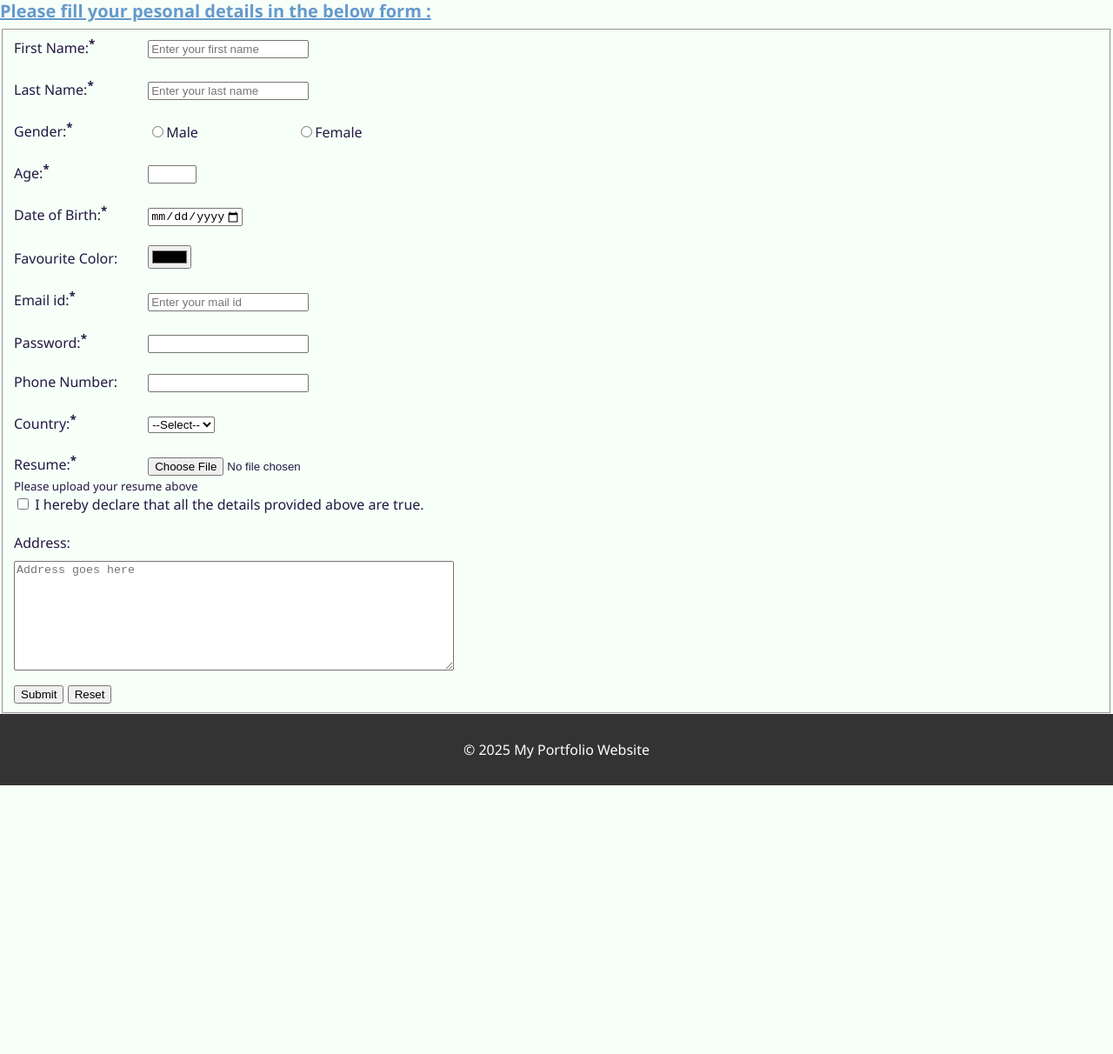
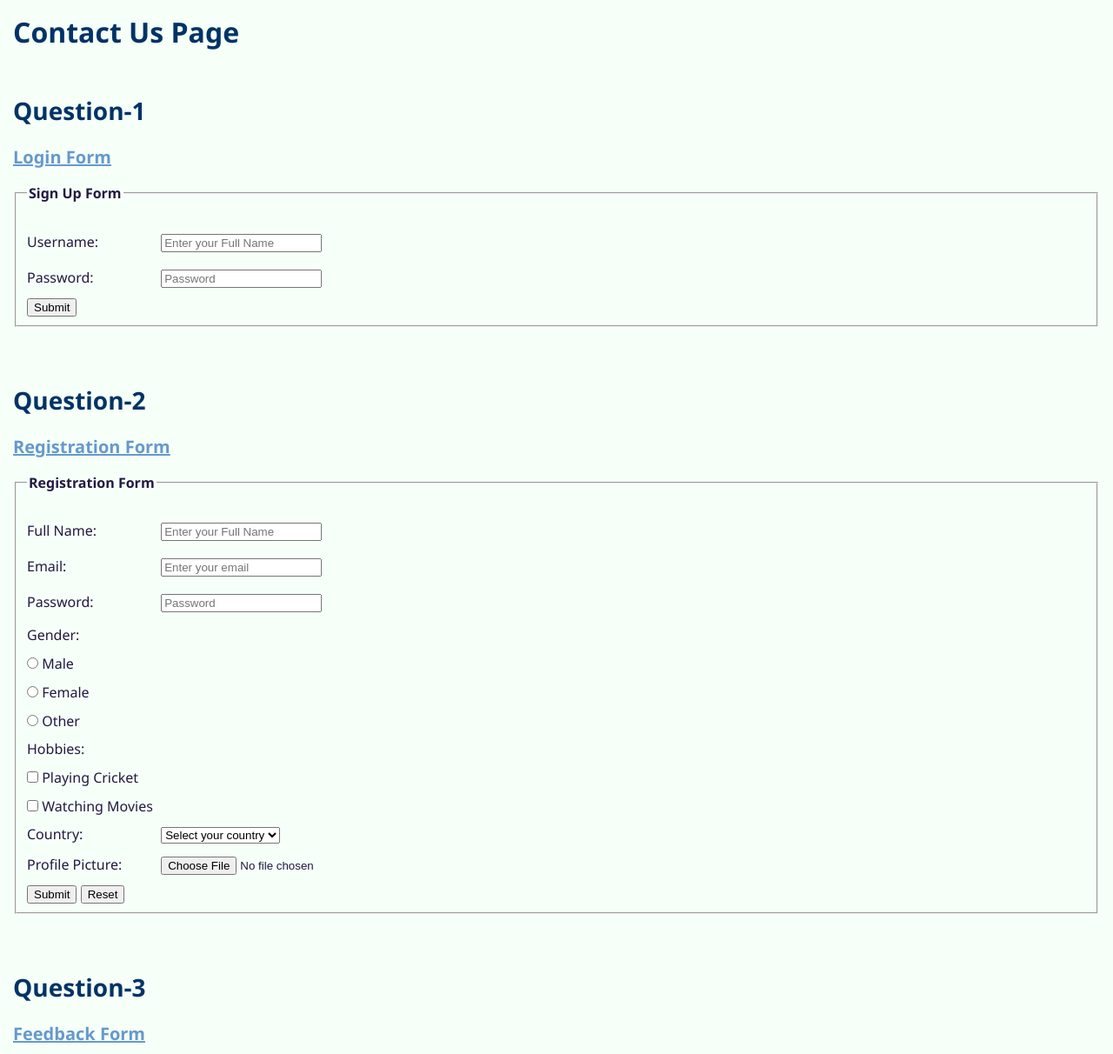
Before and after one commit to Kowshik2k1/Web-Development, a plain HTML site: page contact.html in a window 1280 px wide. Shown: the part 142-1354 px from the top of the page at 87% size. Before the commit the page ends 1045 px from the top, so only its background shows below. Drawn offline with Linux system fonts and the light colour scheme.

Commit message:
Assignment2(forms)
Assignment2(forms)

```diff
--- a/contact.html
+++ b/contact.html
@@ -16,6 +16,36 @@
             width: 100%;
             display: inline;
         }
+
+        h1,
+        h2,
+        h3 {
+            padding: 10px 0;
+        }
+
+        main {
+            padding: 50px 15px;
+        }
+
+        .form {
+            padding: 30px 0;
+        }
+
+        form {
+            padding-top: 20px;
+        }
+
+        legend {
+            font-weight: 700;
+        }
+
+        input {
+            margin: 10px 0;
+        }
+
+        label {
+            padding: 5px 0;
+        }
     </style>
 </head>
 
@@ -29,64 +59,100 @@
     </header>
     <main>
         <h1>Contact Us Page</h1>
-        <h3>Please fill your pesonal details in the below form :</h3>
-        <fieldset>
-            <form>
-                <label for="fname">First Name:<sup><b>*</b></sup> </label>
-                <input id="fname" type="text" name="First Name" placeholder="Enter your first name"
-                    title="Please enter first Name" pattern="[A-Za-z]+" value="" required><br />
-                <br />
-                <label for="lname">Last Name:<sup><b>*</b></sup> </label>
-                <input id="lname" type="text" name="Last Name" placeholder="Enter your last name"
-                    title="Please enter last name" value="" required><br />
-                <br />
-                <label for="gender">Gender:<sup><b>*</b></sup> </label>
-                <input id="male" type="radio" name="gender" value="Male"><label for="male">Male</label><input
-                    id="female" type="radio" name="gender" value="Female"><label for="female">Female</label><br />
-                <br />
-                <label for="age">Age:<sup><b>*</b></sup> </label>
-                <input id="age" type="number" name="number" title="Please enter your age" value="" min="18"
-                    max="60" required><br />
-                <br />
-                <label for="dob">Date of Birth:<sup><b>*</b></sup> </label>
-                <input id="dob" type="date" name="dob" min="2000-01-01" max="2023-12-31" value="" required><br />
-                <br />
-                <label for="color">Favourite Color: </label>
-                <input id="color" type="color" name="color" placeholder="Select your favourite color" title=""
-                    value=""><br />
-                <br />
-                <label for="email">Email id:<sup><b>*</b></sup> </label>
-                <input id="email" type="email" name="Email id" placeholder="Enter your mail id" value="" required><br />
-                <br />
-                <label for="password">Password:<sup><b>*</b></sup> </label>
-                <input id="password" type="password" name="Password" value="" minlength="8" maxlength="10"
+        <div class="form" id="login-form">
+            <h2>Question-1</h2>
+            <h3>Login Form</h3>
+            <fieldset>
+                <legend>Sign Up Form</legend>
+                <form action="submit.html" method="POST">
+                    <label for="username">Username:</label>
+                    <input type="text" id="username" placeholder="Enter your Full Name" name="username" required><br />
+
+                    <label for="password">Password:</label>
+                    <input type="password" id="password" name="password" placeholder="Password" minlength="8" maxlength="10"
                     pattern="[A-Za-z0-9]+" required><br />
-                <br />
-                <label for="phone">Phone Number: </label>
-                <input id="phone" type="tel" name="phone" value="" pattern="[0-9]+" maxlength="10"><br />
-                <br />
-                <label for="country">Country:<sup><b>*</b></sup> </label>
-                <select id="country" name="country" required>
-                    <option value="select">--Select--</option>
-                    <option value="India">India</option>
-                    <option value="Us">Us</option>
-                    <option value="Australia">Australia</option>
-                </select>
-                <br />
-                <br />
-                <label for="resume">Resume:<sup><b>*</b></sup> </label>
-                <input id="resume" name="resume" type="file" required>
-                <p><small>Please upload your resume above</small></p>
-                <input id="checkbox1" type="checkbox" name="checkbox1" value="" required>
-                <label for="checkbox1" class="full-width">I hereby declare that all the details provided above are true.</label>
-                <br />
-                <br />
-                <label for="address">Address: </label><br/>
-                <textarea id="address" name="address" placeholder="Address goes here" rows="8" cols="20"></textarea>
-                <br/>
-                <input type="submit" value="Submit"> <input type="reset" value="Reset">
-            </form>
-        </fieldset>
+
+                    <button type="submit">Submit</button>
+                </form>
+            </fieldset>
+        </div>
+        <div class="form" id="registration-form">
+            <h2>Question-2</h2>
+            <h3>Registration Form</h3>
+            <fieldset>
+                <legend>Registration Form</legend>
+                <form action="submit.html" method="POST">
+                    <label for="fullname">Full Name:</label>
+                    <input type="text" id="fullname" name="fullname" placeholder="Enter your Full Name" required><br />
+
+                    <label for="email">Email:</label>
+                    <input type="email" id="email" name="email" placeholder="Enter your email" required><br />
+
+                    <label for="password">Password:</label>
+                    <input type="password" id="password" name="password" placeholder="Password" minlength="8" maxlength="10"
+                    pattern="[A-Za-z0-9]+" required><br />
+
+                    <label>Gender:</label><br />
+                    <input type="radio" id="male" name="gender" value="male">
+                    <label for="male">Male</label><br />
+                    <input type="radio" id="female" name="gender" value="female">
+                    <label for="female">Female</label><br />
+                    <input type="radio" id="other" name="gender" value="other">
+                    <label for="other">Other</label><br />
+
+                    <label>Hobbies:</label><br />
+                    <input type="checkbox" id="playing-cricket" name="hobbies" value="Playing Cricket">
+                    <label for="playing-cricket">Playing Cricket</label><br />
+                    <input type="checkbox" id="watching-movies" name="hobbies" value="Watching Movies">
+                    <label for="watching-movies">Watching Movies</label><br />
+
+                    <label for="country">Country:</label>
+                    <select id="country" name="country" required>
+                        <option value="">Select your country</option>
+                        <option value="india">India</option>
+                        <option value="usa">USA</option>
+                    </select><br />
+
+                    <label for="profile_picture">Profile Picture:</label>
+                    <input type="file" id="profile_picture" name="profile_picture" accept="image/*"><br />
+                    <button type="submit">Submit</button>
+                    <button type="reset">Reset</button>
+                </form>
+            </fieldset>
+        </div>
+        <div class="form" id="login-form">
+            <h2>Question-3</h2>
+            <h3>Feedback Form</h3>
+            <fieldset>
+                <legend>Feedback Form</legend>
+                <form action="submit.html" method="POST">
+                    <label for="name">Name:</label>
+                    <input type="text" id="name" name="name" placeholder="Enter your Name" pattern="[A-Za-z]+" required>
+                    <br><br>
+
+                    <label for="email">Email:</label>
+                    <input type="email" id="email" name="email" placeholder="Enter your email" required>
+                    <br><br>
+
+                    <label for="rating">Rating (1-5):</label>
+                    <select id="rating" name="rating" required>
+                        <option value="">Select a rating</option>
+                        <option value="1">1</option>
+                        <option value="2">2</option>
+                        <option value="3">3</option>
+                        <option value="4">4</option>
+                        <option value="5">5</option>
+                    </select>
+                    <br><br>
+
+                    <label for="comments">Comments:</label>
+                    <textarea id="comments" name="comments" placeholder="Comments starts from here" rows="4" required></textarea>
+                    <br><br>
+
+                    <button type="submit">Submit</button>
+                </form>
+            </fieldset>
+        </div>
     </main>
     <footer>
         <p>&copy; 2025 My Portfolio Website</p>
```
Also changed, not shown: submit.html (added, +44 -0 lines).
